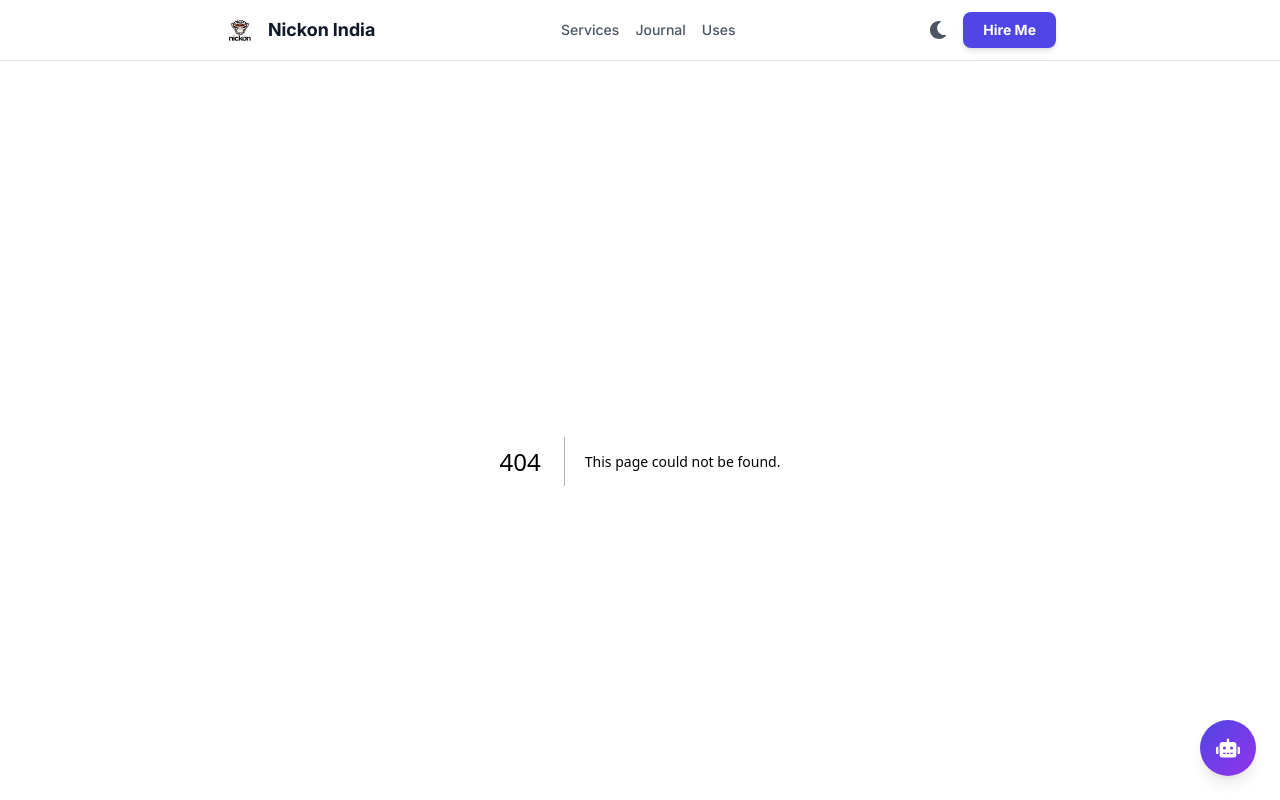
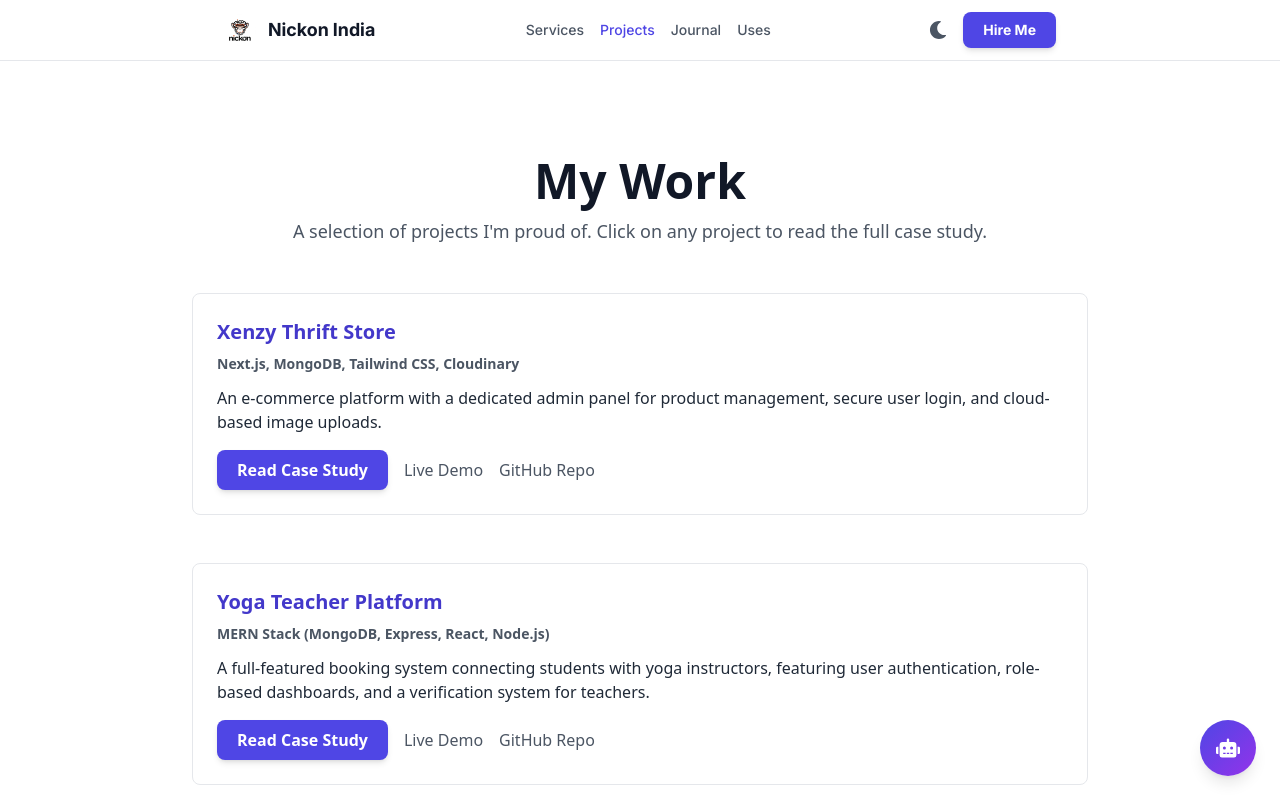
Before and after one commit to nikhilchauhanx/nickonindia, a Next.js app: page /projects in a window 1280 px wide. Before the commit this address had no page. Shown: the top 800 px of the page. Built offline with nearby package versions, Linux system fonts and the light colour scheme.

Commit message:
Feat: Add dedicated projects page and featured section

```diff
--- /dev/null
+++ b/src/app/projects/page.tsx
@@ -0,0 +1,35 @@
+// src/app/projects/page.tsx
+import type { Metadata } from 'next';
+import AnimatedSection from '@/components/AnimatedSection';
+import ProjectCard from '@/components/ProjectCard';
+import { projects } from '@/data';
+
+export const metadata: Metadata = {
+  title: 'Projects | Nikhil Chauhan',
+  description: 'A collection of my projects, including in-depth case studies on e-commerce platforms, real-time applications, and more.',
+};
+
+export default function ProjectsPage() {
+  return (
+    <div className="min-h-screen bg-white text-gray-800 p-4 md:p-8 font-sans dark:bg-gray-900 dark:text-gray-200">
+      <div className="max-w-4xl mx-auto pt-16">
+
+        <AnimatedSection>
+          <header className="mb-12 text-center">
+            <h1 className="text-4xl md:text-5xl font-bold mb-3 text-gray-900 dark:text-gray-100">My Work</h1>
+            <p className="text-lg text-gray-600 dark:text-gray-400">A selection of projects I'm proud of. Click on any project to read the full case study.</p>
+          </header>
+        </AnimatedSection>
+
+        <AnimatedSection>
+          <div className="space-y-12">
+            {projects.map((project, index) => (
+              <ProjectCard key={index} project={project} />
+            ))}
+          </div>
+        </AnimatedSection>
+
+      </div>
+    </div>
+  );
+}
--- a/src/components/Header.tsx
+++ b/src/components/Header.tsx
@@ -22,7 +22,6 @@ const Header = () => {
       <header className="bg-white/80 backdrop-blur-md sticky top-0 z-50 border-b border-gray-200 dark:bg-gray-900/80 dark:border-gray-800">
         <nav className="max-w-4xl mx-auto px-4 md:px-8 py-3 flex justify-between items-center">
 
-          {/* Left Side: Logo & Brand */}
           <Link href="/" className="flex items-center gap-3">
             <Image
               src="/logo.png"
@@ -36,10 +35,13 @@ const Header = () => {
             </span>
           </Link>
 
-          {/* Center: Desktop Navigation */}
           <div className="hidden sm:flex items-center gap-4 text-sm font-medium">
             <Link href="/services" className={`transition-colors ${pathname.startsWith('/services') ? 'text-indigo-600 dark:text-indigo-400' : 'text-gray-600 hover:text-indigo-600 dark:text-gray-300 dark:hover:text-indigo-400'}`}>
               Services
+            </Link>
+            {/* Added the new Projects link */}
+            <Link href="/projects" className={`transition-colors ${pathname.startsWith('/projects') ? 'text-indigo-600 dark:text-indigo-400' : 'text-gray-600 hover:text-indigo-600 dark:text-gray-300 dark:hover:text-indigo-400'}`}>
+              Projects
             </Link>
             <Link href="/blog" className={`transition-colors ${pathname.startsWith('/blog') ? 'text-indigo-600 dark:text-indigo-400' : 'text-gray-600 hover:text-indigo-600 dark:text-gray-300 dark:hover:text-indigo-400'}`}>
               Journal
@@ -49,7 +51,6 @@ const Header = () => {
             </Link>
           </div>
 
-          {/* Right Side: Actions */}
           <div className="flex items-center gap-2">
             <ThemeToggleButton />
             <div className="hidden sm:block">
@@ -57,7 +58,6 @@ const Header = () => {
                 Hire Me
               </Link>
             </div>
-            {/* Hamburger Menu Button (only on mobile) */}
             <div className="sm:hidden">
               <button onClick={() => setIsMenuOpen(true)} className="p-2" aria-label="Open menu">
                 <FaBars className="text-xl" />
@@ -77,6 +77,7 @@ const Header = () => {
         <nav className="flex flex-col items-center justify-center h-full gap-8 text-2xl font-bold">
           <Link href="/" className="text-gray-800 dark:text-gray-200 hover:text-indigo-600 dark:hover:text-indigo-400">Home</Link>
           <Link href="/services" className="text-gray-800 dark:text-gray-200 hover:text-indigo-600 dark:hover:text-indigo-400">Services</Link>
+          <Link href="/projects" className="text-gray-800 dark:text-gray-200 hover:text-indigo-600 dark:hover:text-indigo-400">Projects</Link>
           <Link href="/blog" className="text-gray-800 dark:text-gray-200 hover:text-indigo-600 dark:hover:text-indigo-400">Journal</Link>
           <Link href="/uses" className="text-gray-800 dark:text-gray-200 hover:text-indigo-600 dark:hover:text-indigo-400">Uses</Link>
           <Link href="/hire-me" className="mt-8 inline-block bg-indigo-600 text-white font-bold py-3 px-8 rounded-lg hover:bg-indigo-700 transition-colors">
--- a/src/components/HomePageClient.tsx
+++ b/src/components/HomePageClient.tsx
@@ -9,7 +9,8 @@ import ProjectCard from "./ProjectCard";
 import AnimatedSection from "./AnimatedSection";
 import SkillsGrid from "./SkillsGrid";
 import TestimonialCard from "./TestimonialCard";
-import LazyLoadWrapper from "./LazyLoadWrapper"; // 1. Import the new component
+import Link from "next/link";
+import LazyLoadWrapper from "./LazyLoadWrapper";
 import {
   socialLinks,
   professionalSummary,
@@ -35,6 +36,9 @@ export default function HomePageClient({
   creatorSpotlight: React.ReactNode,
   introductionVideo: React.ReactNode
 }) {
+  // We'll just feature the first two projects on the homepage
+  const featuredProjects = projects.slice(0, 2);
+
   return (
     <section className="max-w-4xl mx-auto pt-16">
 
@@ -81,7 +85,6 @@ export default function HomePageClient({
       </section>
 
       {/* --- LAZY LOADED SECTIONS START HERE --- */}
-      {/* 2. Wrap all "below the fold" sections with the LazyLoadWrapper */}
 
       <LazyLoadWrapper minHeight="400px">
         <AnimatedSection>
@@ -115,18 +118,25 @@ export default function HomePageClient({
 
       <LazyLoadWrapper>
         <AnimatedSection>
-          <Section title="Technical Skills">
-            <SkillsGrid />
+          <Section title="Featured Projects">
+            <div className="space-y-8">
+              {featuredProjects.map((project, index) => (
+                <ProjectCard key={index} project={project} />
+              ))}
+            </div>
+            <div className="text-center mt-8">
+              <Link href="/projects" className="inline-block text-indigo-600 font-bold py-2 px-6 rounded-lg border-2 border-indigo-200 hover:bg-indigo-50 dark:text-indigo-400 dark:border-indigo-500/50 dark:hover:bg-indigo-500/10 transition-colors">
+                View All Projects
+              </Link>
+            </div>
           </Section>
         </AnimatedSection>
       </LazyLoadWrapper>
 
       <LazyLoadWrapper>
         <AnimatedSection>
-          <Section title="Projects">
-            {projects.map((project, index) => (
-              <ProjectCard key={index} project={project} />
-            ))}
+          <Section title="Technical Skills">
+            <SkillsGrid />
           </Section>
         </AnimatedSection>
       </LazyLoadWrapper>
```
